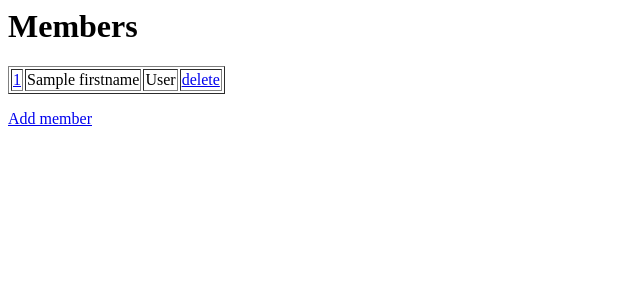
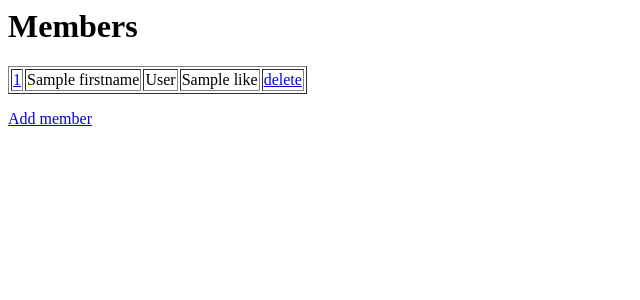
Before and after one commit to 9health/django-tut-w3c, a Django app: template myworld/members/templates/index.html in a window 1280 px wide. Shown: the top 300 px of the page, without its empty margins (0-640 px from the left). Run offline with Django 4.2, Linux system fonts and the light colour scheme; the template is opened without the code that fills it: most values are stand-ins (such as "Sample title", 1, 10 or a date in 2020).

Commit message:
Add a field to models and front-end render (careful when using this way)

```diff
--- a/myworld/members/models.py
+++ b/myworld/members/models.py
@@ -4,3 +4,4 @@ from django.db import models
 class Members(models.Model):
   firstname = models.CharField(max_length=255)
   lastname = models.CharField(max_length=255)
+  like = models.IntegerField()
--- a/myworld/members/templates/index.html
+++ b/myworld/members/templates/index.html
@@ -6,6 +6,7 @@
     <td><a href="update/{{ x.id }}">{{ x.id }}</a></td>
     <td>{{ x.firstname }}</td>
     <td>{{ x.lastname }}</td>
+    <td>{{ x.like }}</td>
     <td><a href="delete/{{ x.id }}">delete</a></td>
   </tr>
 {% endfor %}
```
